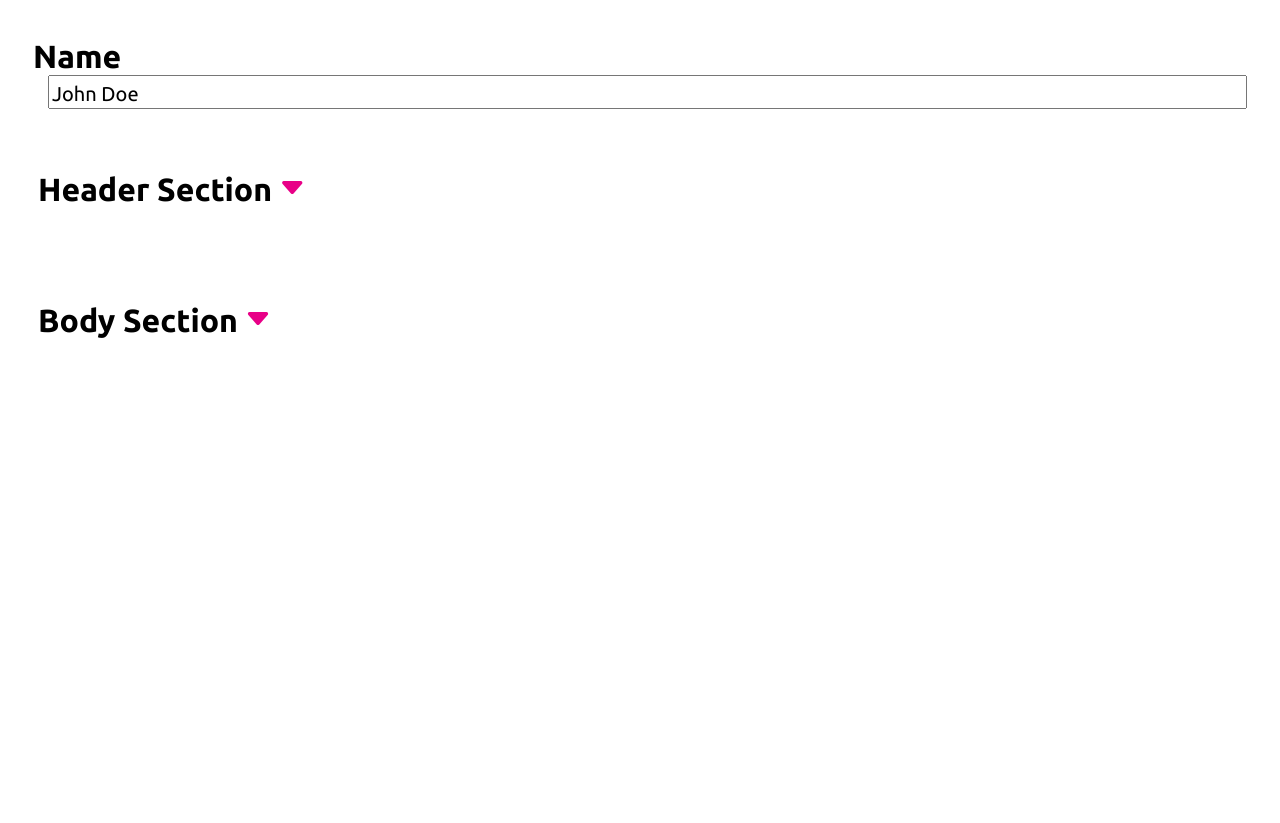
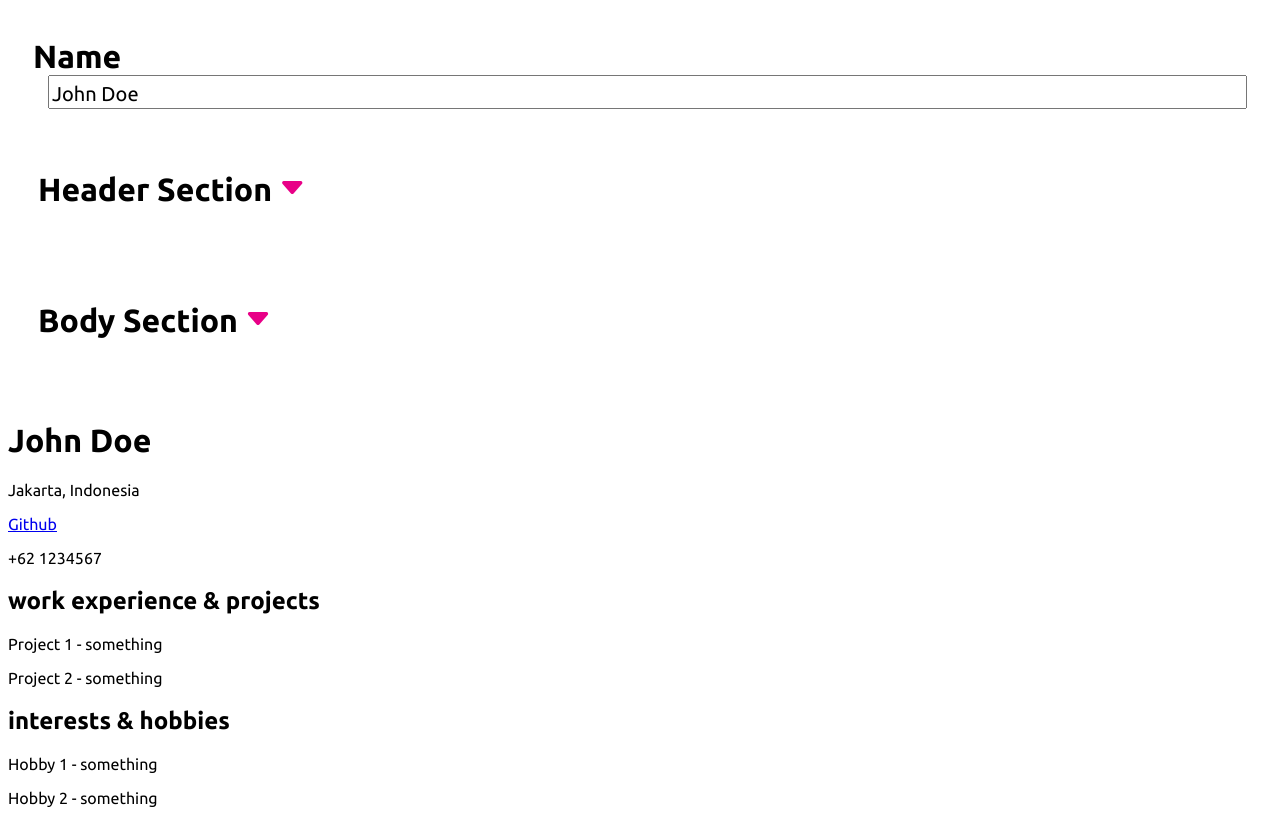
Before and after one commit to aliflikescoding/react-cv-application, a React (Vite) app in the folder app/: page / in a window 1280 px wide. Before the commit the page ends 800 px from the top, so only its background shows below. Built offline with nearby package versions, Linux system fonts and the light colour scheme.

Commit message:
Add cv paper component to app

```diff
--- a/app/src/App.jsx
+++ b/app/src/App.jsx
@@ -4,6 +4,7 @@ import { useState } from "react";
 import HeaderSection from "./components/HeaderSection";
 import BodySection from "./components/BodySection";
 import Name from "./components/Name";
+import CvPaper from "./components/CvPaper";
 
 function App() {
   const [newData, setNewData] = useState(initialUserInfo);
@@ -218,7 +219,7 @@ function App() {
         onDeletePoint={deletePoint}
       />
       </div>
-
+      <CvPaper data={newData} />
     </div>
   );
 }
```
